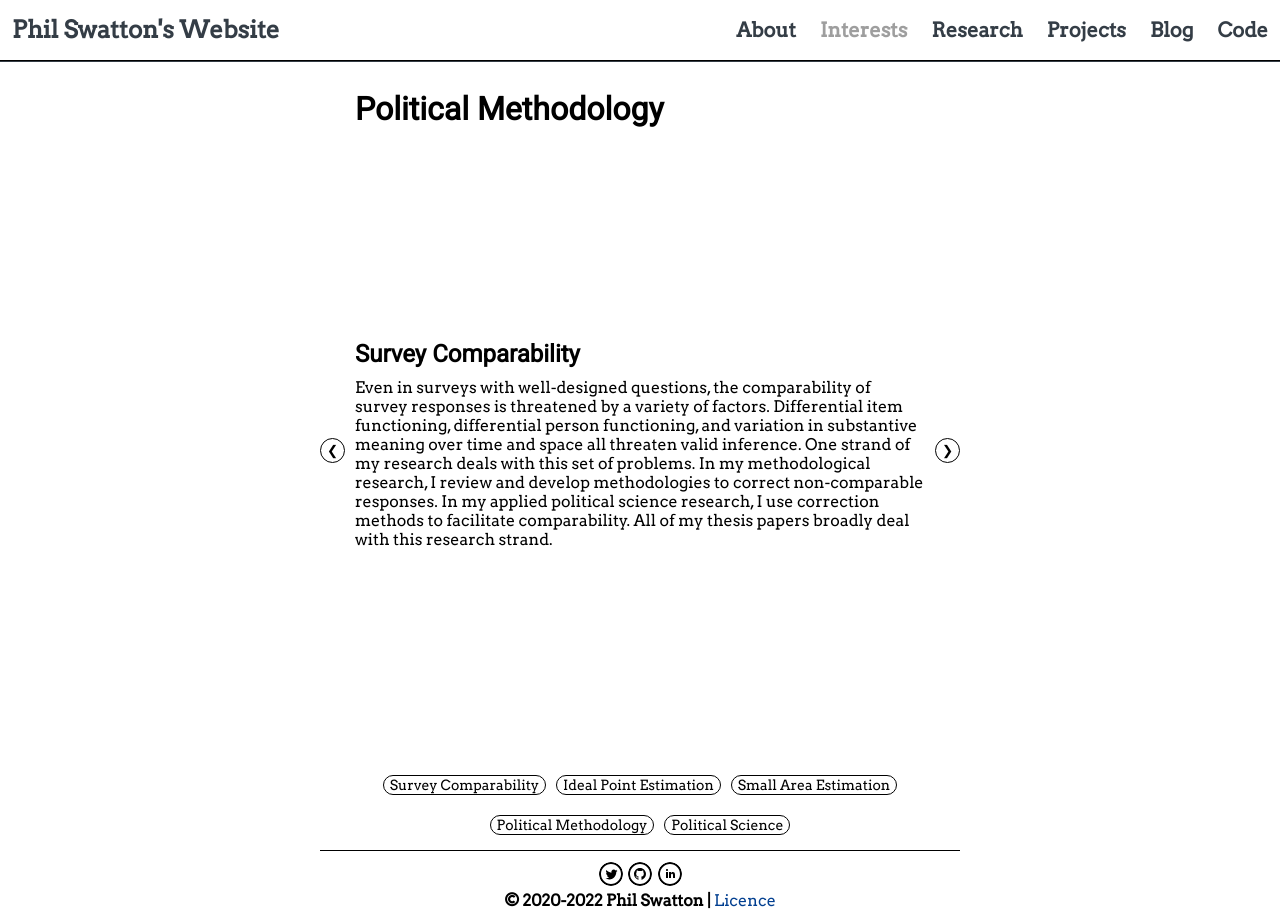
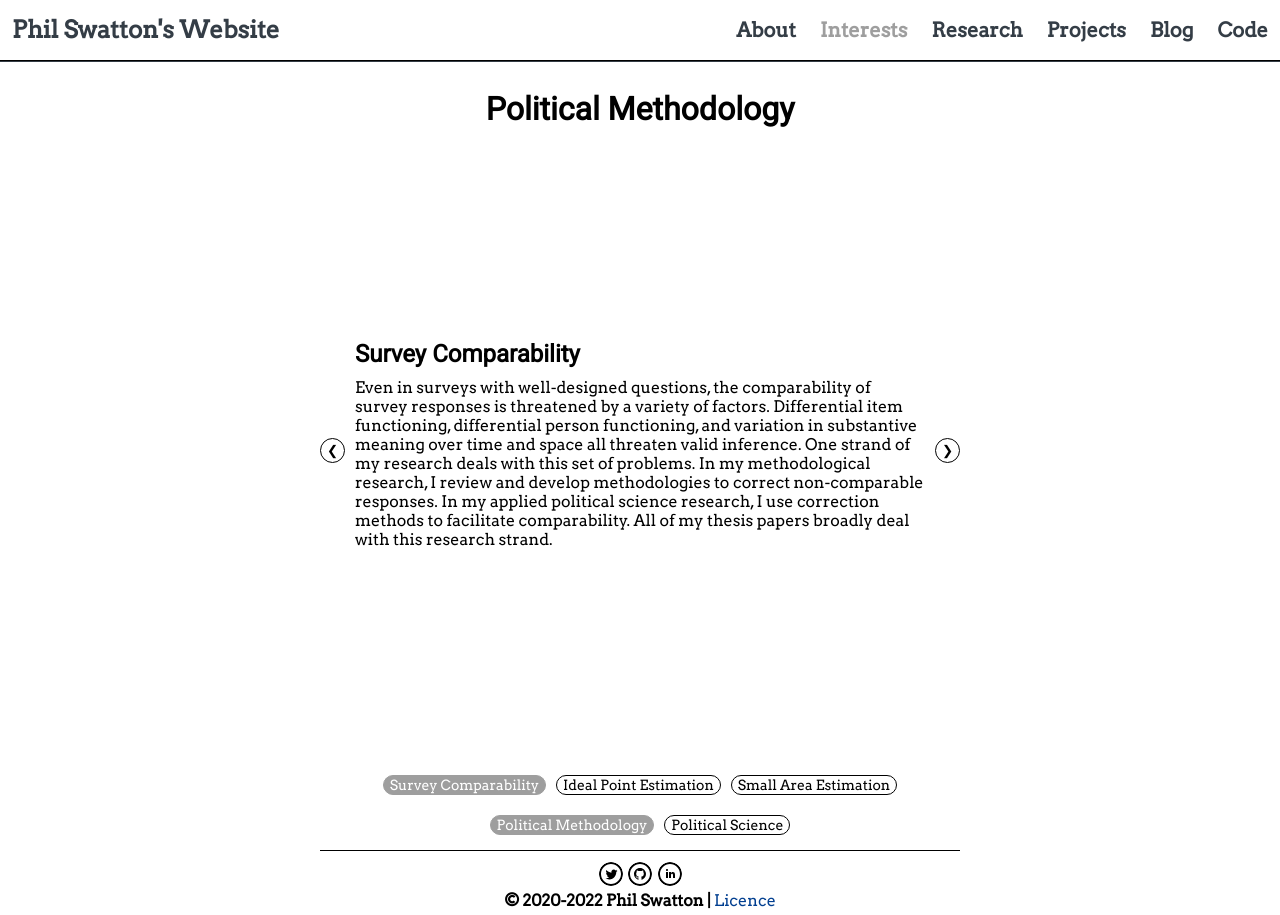
Before and after one commit to philswatton/philswatton.github.io, a Jekyll site: the page built from interests.html, in a window 1280 px wide. Built offline with Jekyll 4.4.1, drawn with Linux system fonts in a browser that asks for light colours.

Commit message:
clicked button changes colour

```diff
--- a/_sass/interests.scss
+++ b/_sass/interests.scss
@@ -43,7 +43,7 @@
     margin-bottom: 10px;
 }
 
-.interest-button, .list-menu>button {
+.interest-button, .list-button {
     font-size: 14px;
     color: $black;
     background-color: $yt;
@@ -52,9 +52,15 @@
     margin: 5px;
 }
 
-.interest-button:hover, .list-menu>button:hover {
+.interest-button:hover, .list-button:hover {
     background-color: $black;
     color: $yt
+}
+
+.grey-button, .grey-button:hover {
+    color: $yt;
+    background-color: $lite-grey;
+    border: 1px $lite-grey solid;
 }
 
 
@@ -83,6 +89,7 @@
 /* Text */
 .interest-list-title {
     justify-self: flex-start;
+    align-self: center;
     //margin-bottom: auto;
 }
 
--- a/assets/js/interests.js
+++ b/assets/js/interests.js
@@ -20,6 +20,17 @@
 
     // Display list n
     lists[n].style.display = "flex";
+
+    // Get array of buttons
+    let buttons = document.getElementsByClassName("list-button");
+
+    // Set all to default style
+    for (let i=0; i<buttons.length; i++) {
+        buttons[i].className = "list-button";
+    }
+
+    // Change nth button to grey
+    buttons[n].className += " grey-button";
 
     // Display first box
     showBox(0);
@@ -62,6 +73,17 @@
 
     // Display box n
     boxes[n].style.display = "block";
+
+    // Get array of buttons
+    let buttons = lists[listIndex].getElementsByClassName("interest-button");
+
+    // Set all to default style
+    for (let i=0; i<buttons.length; i++) {
+        buttons[i].className = "interest-button";
+    }
+
+    // Change nth button to grey
+    buttons[n].className += " grey-button";
 }
 
 // Next and previous buttons
--- a/interests.html
+++ b/interests.html
@@ -30,7 +30,7 @@
 <!-- buttons -->
 <div class="list-menu">
     {% for interest_list in site.data.interests %}
-    <button onclick="showList({{ forloop.index }}-1)">{{ interest_list[0] | replace: "_", " " }}</button>
+    <button onclick="showList({{ forloop.index }}-1)" class="list-button">{{ interest_list[0] | replace: "_", " " }}</button>
     {% endfor %}
 </div>
 <!--
```
